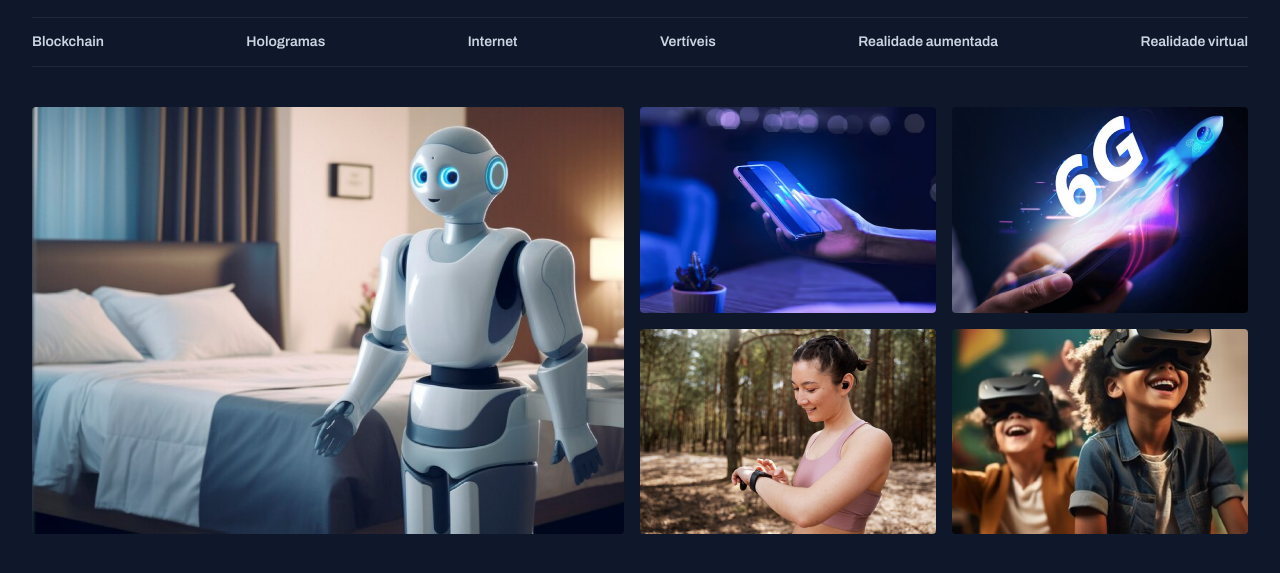
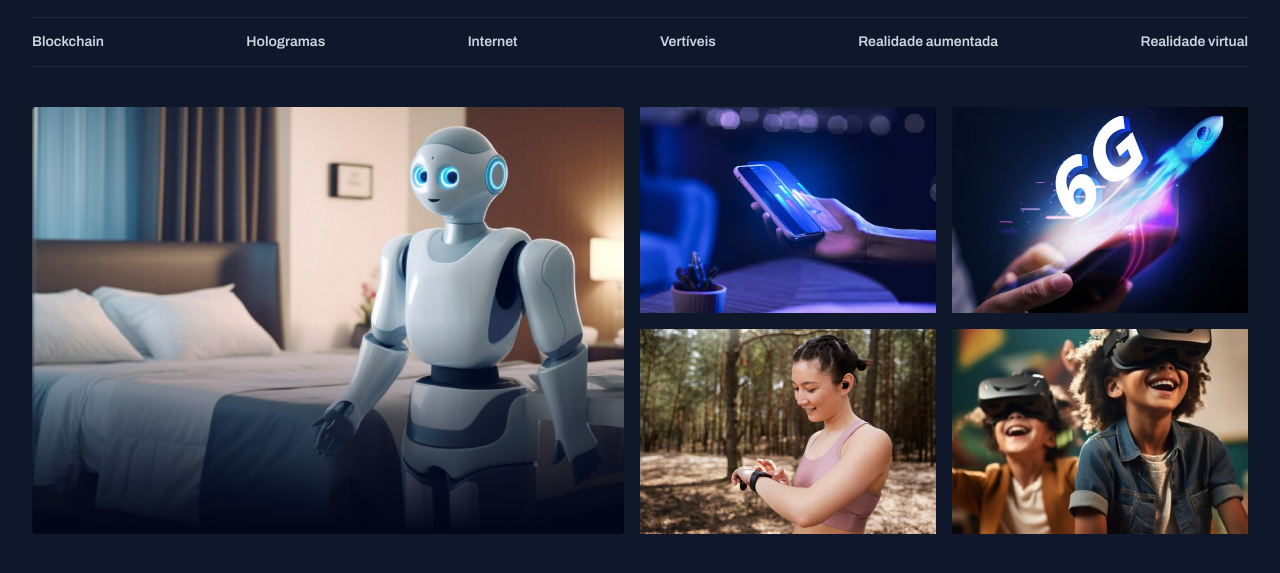
Before and after one commit to igormonfrs/Portal-de-not-cias, a plain HTML site: page index.html in a window 1280 px wide. Shown: the part 55-628 px from the top of the page. Drawn offline with Linux system fonts and the light colour scheme.

Commit message:
add card degrade

```diff
--- a/index.html
+++ b/index.html
@@ -40,7 +40,7 @@
   </header>
   <main class="grid container">
     <section id="featured" class="grid grid-flow-col gap-16">
-      <div>
+      <div class="card">
         <img src="assets/images/Image 01.png" alt="">
       </div>
 
--- a/styles/sections.css
+++ b/styles/sections.css
@@ -1,7 +1,24 @@
 #featured {
-img {
-  height: 100%;
-  object-fit: cover;
+  img {
+    height: 100%;
+    object-fit: cover;
+  }
+}
+
+.card {
+  position: relative;
   border-radius: 4px;
+  overflow: hidden;
+
+  &::before {
+    content: "";
+    position: absolute;
+    inset: 0;
+    top: 50%;
+
+    background: linear-gradient(180deg, transparent 0%,
+        #020617 100%);
+
+
+  }
 }
-}
```
